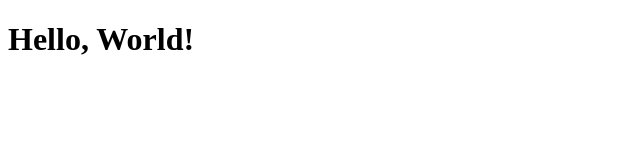
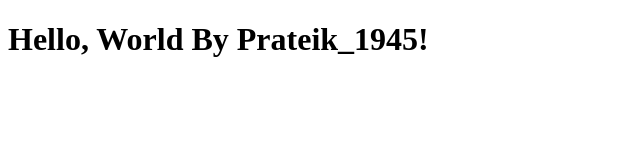
Before and after one commit to Pratikdh45/Azure-hello-world, a plain HTML site: page index.html in a window 1280 px wide. Shown: the whole page, without its empty margins (0-640 px from the left). Drawn offline with Linux system fonts and the light colour scheme.

Commit message:
Update index.html

```diff
--- a/index.html
+++ b/index.html
@@ -1,9 +1,9 @@
 <!DOCTYPE html>
 <html>
 <head>
-    <title>Hello, World</title>
+    <title>Hello, World By Prateik_1945</title>
 </head>
 <body>
-    <h1>Hello, World!</h1>
+    <h1>Hello, World By Prateik_1945!</h1>
 </body>
 </html>
```
